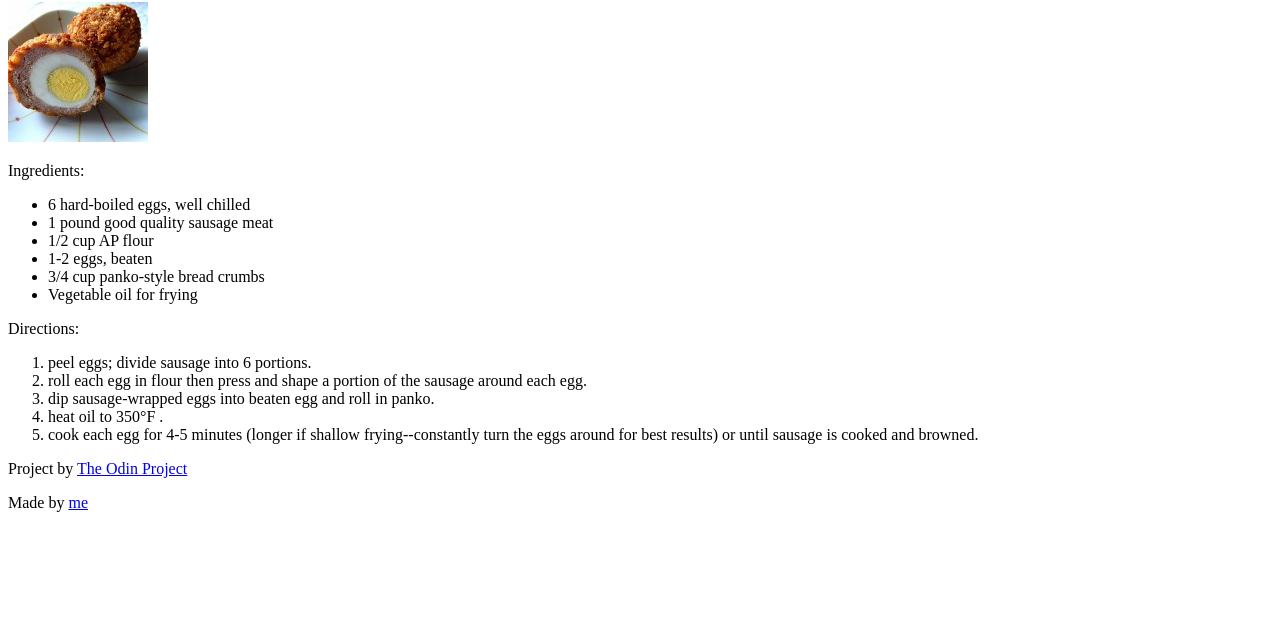
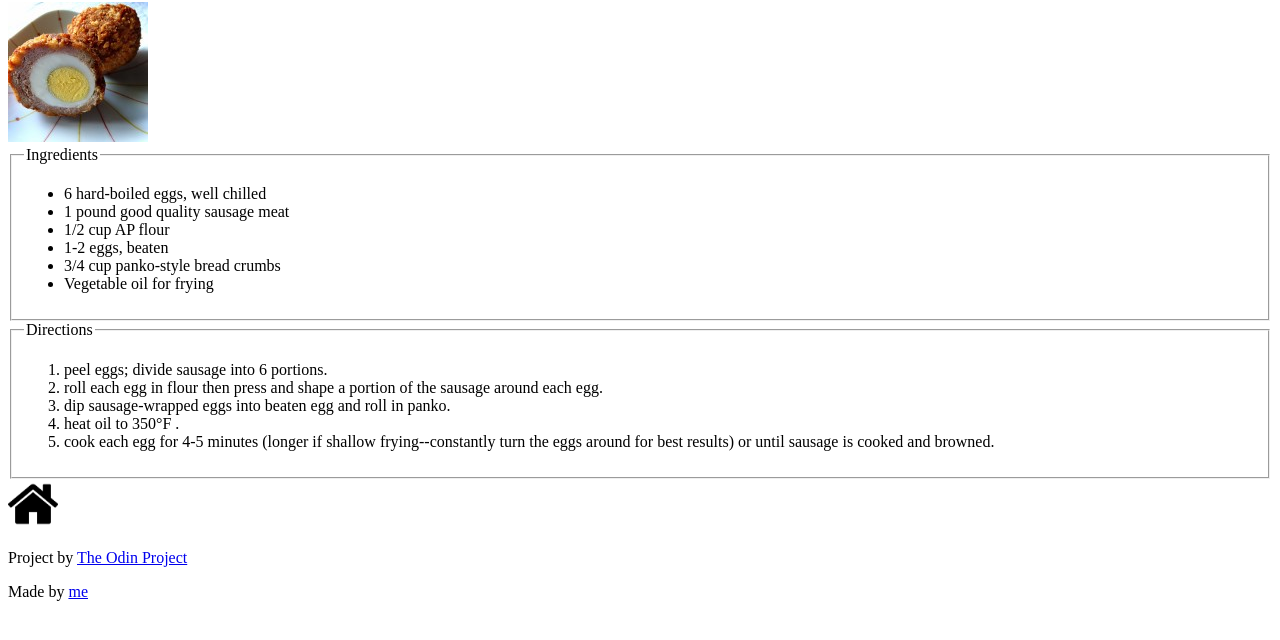
Before and after one commit to gabriel-tanase1/TOPF-Recipes-Website, a plain HTML site: page recipes/eggs.html in a window 1280 px wide. Shown: the part 78-718 px from the top of the page. Drawn offline with Linux system fonts and the light colour scheme.

Commit message:
Replaced paragraph with fieldset and legend
Now the egg recipe page looks much better because the sections are nicely separated

```diff
--- a/recipes/eggs.html
+++ b/recipes/eggs.html
@@ -8,7 +8,8 @@
 <body>
     <h1>Hardboiled eggs</h1>
     <img src="../images/eggs.jpg" alt="Hardboiled eggs">
-    <p>Ingredients:</p>
+    <fieldset>
+        <legend>Ingredients</legend>
         <ul>
             <li>6 hard-boiled eggs, well chilled</li>
             <li>1 pound good quality sausage meat</li>
@@ -17,8 +18,9 @@
             <li>3/4 cup panko-style bread crumbs</li>
             <li>Vegetable oil for frying</li>
         </ul>
-    <p>Directions:</p>
-
+    </fieldset>
+    <fieldset>
+        <legend>Directions</legend>
         <ol>
         <li>peel eggs; divide sausage into 6 portions.</li>
         <li>roll each egg in flour then press and shape a portion of the sausage around each egg.</li>
@@ -26,9 +28,10 @@
         <li>heat oil to 350°F .</li>
         <li>cook each egg for 4-5 minutes (longer if shallow frying--constantly turn the eggs around for best results) or until sausage is cooked and browned.</li>
         </ol>
+    </fieldset>
 
-
-
+<!-- Footer with link and go back button-->
+<a href="../index.html"><img src="../images/back-home.png" alt="Go back to the homepage" height="50px" width="50px"></a>
 <p>Project by <a href="https://www.theodinproject.com/lessons/foundations-recipes"
     target="_blank" rel="noopener noreferrer">The Odin Project</a></p>
 <p>Made by <a href="https://github.com/gabriel-tanase1"
```
Also changed, not shown: recipes/quesadillas.html (+2 -2 lines), recipes/stew.html (+2 -2 lines). Lines whose indentation alone changed are shown as unchanged.
